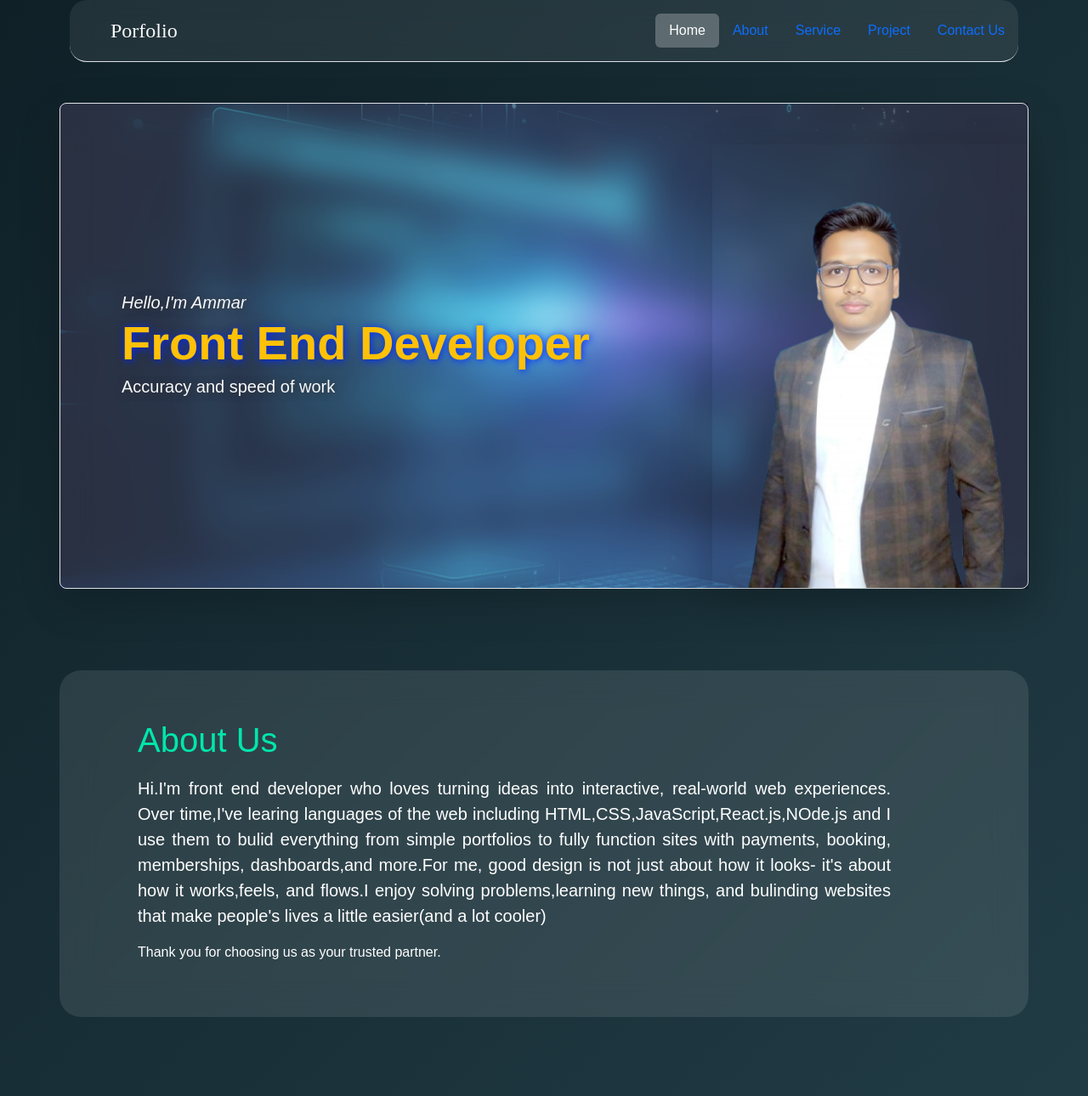
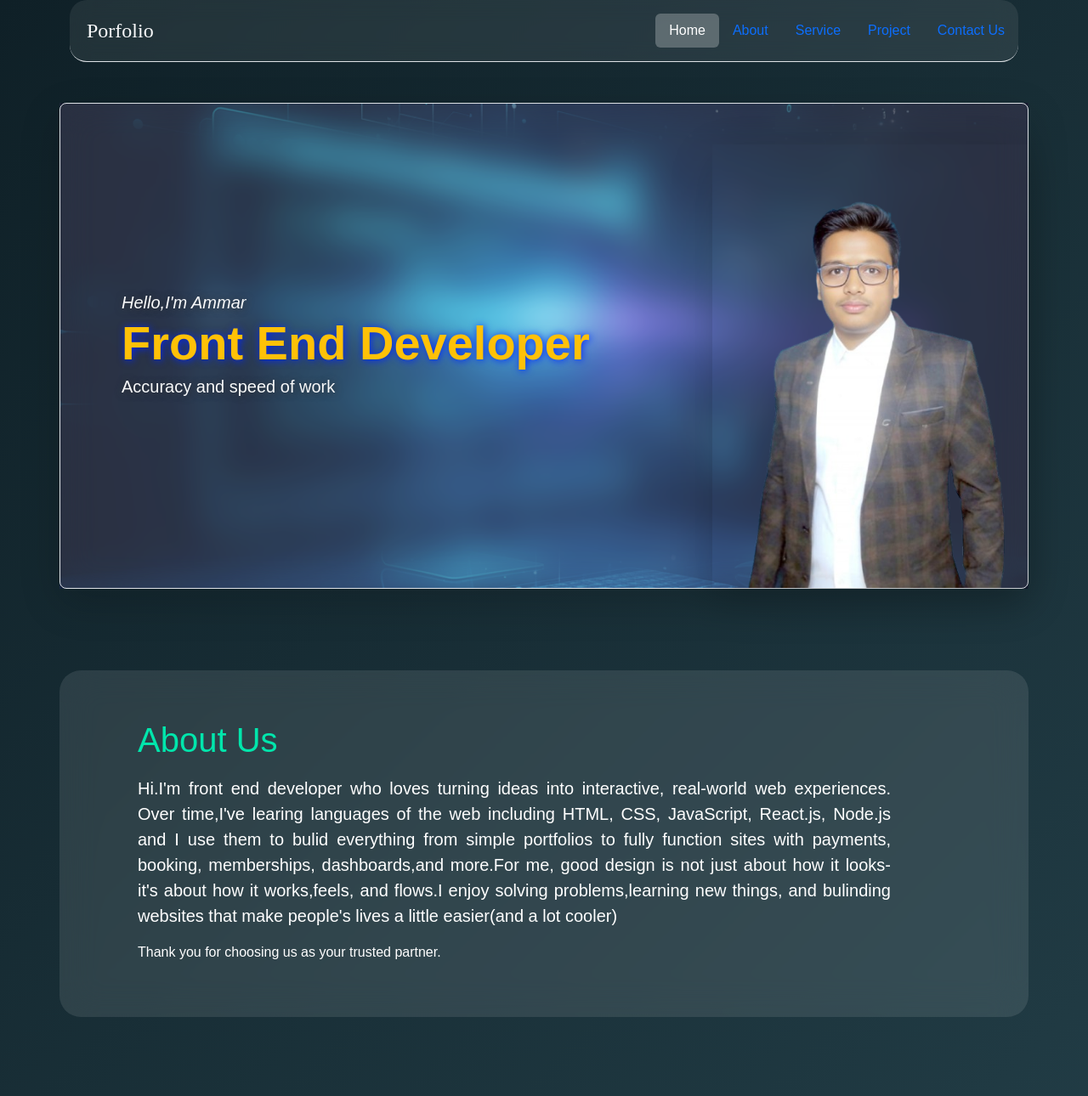
Before and after one commit to ammarsiraj89-lang/my--file, a plain HTML site: page index.html in a window 1280 px wide. Shown: the top 1290 px of the page at 85% size. Drawn offline with nearby package versions, Linux system fonts and the light colour scheme.

Commit message:
portfolio

```diff
--- a/index.html
+++ b/index.html
@@ -347,10 +347,7 @@ section p {
   <body>
     <div class="container">
       <header class="d-flex flex-wrap justify-content-center py-3 mb-4 border-bottom"> <a href="/"
-          class="d-flex align-items-center mb-3 mb-md-0 me-md-auto link-body-emphasis text-decoration-none text-light"> <svg
-            class="bi me-2" width="40" height="32" aria-hidden="true">
-            <use xlink:href="#bootstrap"></use>
-          </svg> <span class="fs-4 " style="font-family: 'Times New Roman', Times, serif ;font-size: large;">Porfolio</span> </a>
+          class="d-flex align-items-center mb-3 mb-md-0 me-md-auto link-body-emphasis text-decoration-none text-light"> <span class="fs-4 " style="font-family: 'Times New Roman', Times, serif ;font-size: large;margin-left: 20px;">Porfolio</span> </a>
         <ul class="nav nav-pills">
           <li class="nav-item"><a href="#home" class="nav-link active" aria-current="page">Home</a></li>
           <li class="nav-item"><a href="#about" class="nav-link">About</a></li>
@@ -392,7 +389,7 @@ section p {
         <div class="row py-lg-5">
           <div class="col-lg-6 col-md-8">
             <h1 class="fw-light">About Us</h1>
-            <p class="lead ">Hi.I'm front end developer who loves turning ideas into interactive, real-world web experiences. Over time,I've learing languages of the web including HTML,CSS,JavaScript,React.js,NOde.js and I use them to bulid everything from simple portfolios to fully function sites with payments, booking, memberships, dashboards,and more.For me, good design is not just about how it looks- it's about how it works,feels, and flows.I enjoy solving problems,learning new things, and bulinding websites that make people's lives a little easier(and a lot cooler)</p>
+            <p class="lead ">Hi.I'm front end developer who loves turning ideas into interactive, real-world web experiences. Over time,I've learing languages of the web including HTML, CSS, JavaScript, React.js, Node.js and I use them to bulid everything from simple portfolios to fully function sites with payments, booking, memberships, dashboards,and more.For me, good design is not just about how it looks- it's about how it works,feels, and flows.I enjoy solving problems,learning new things, and bulinding websites that make people's lives a little easier(and a lot cooler)</p>
             <p>Thank you for choosing us as your trusted partner. </p>
           </div>
         </div>
```
